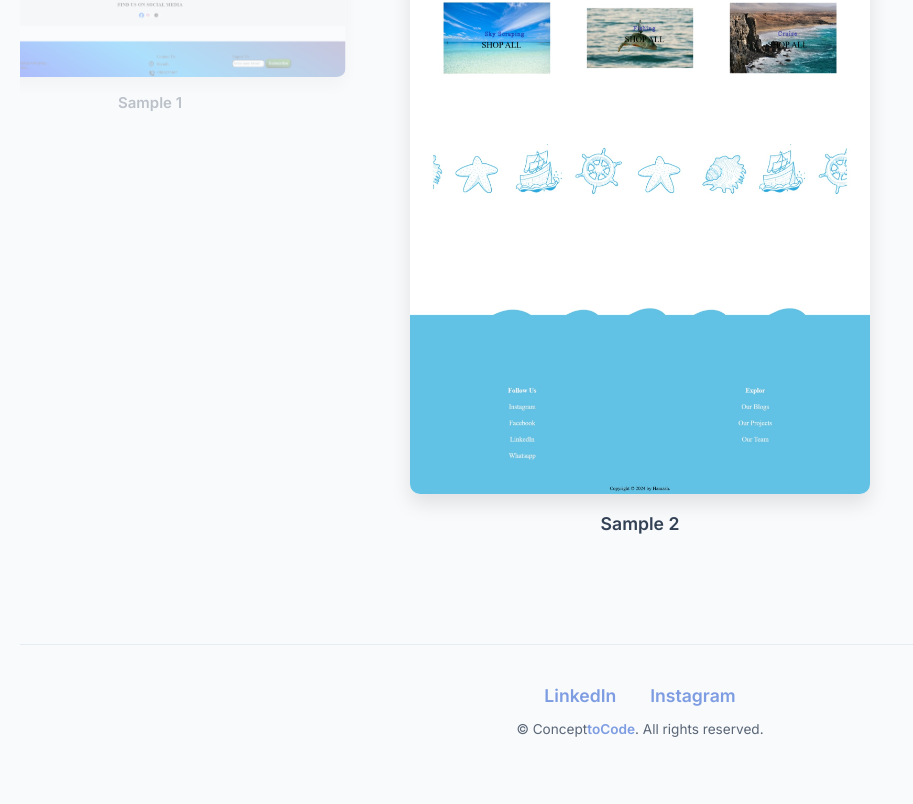
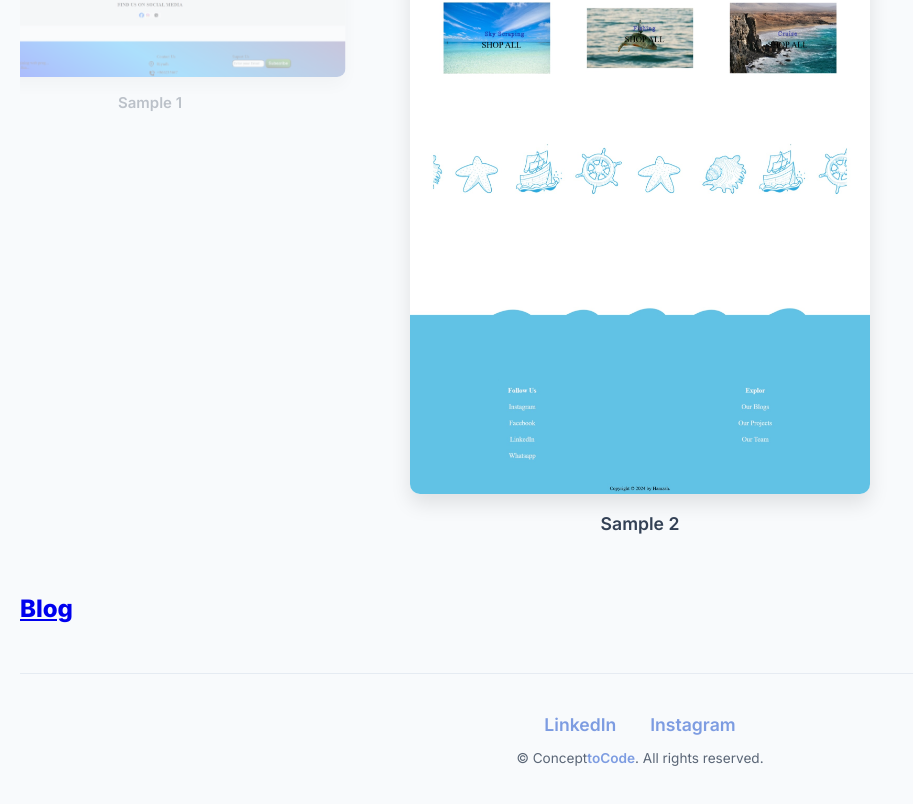
Before and after one commit to kamilihamzah/concept-to-code, a plain HTML site: page index.html in a window 1280 px wide. Shown: the part 2547-3351 px from the top of the page, without its empty margins (0-913 px from the left). Drawn offline with Linux system fonts and the light colour scheme.

Commit message:
Refactor index.html for improved structure
Updated HTML structure and fixed minor issues.

```diff
--- a/index.html
+++ b/index.html
@@ -226,8 +226,8 @@
     <a href="techblog.html" class="blog-button">Explore the Tech Blog</a>
 </section>
 
-<section class="temp">
-<a href="techblog"<h2>Blog
+<section>
+<a href="techblog"><h2>Blog
 </h2></a>
 </section>
 
```
